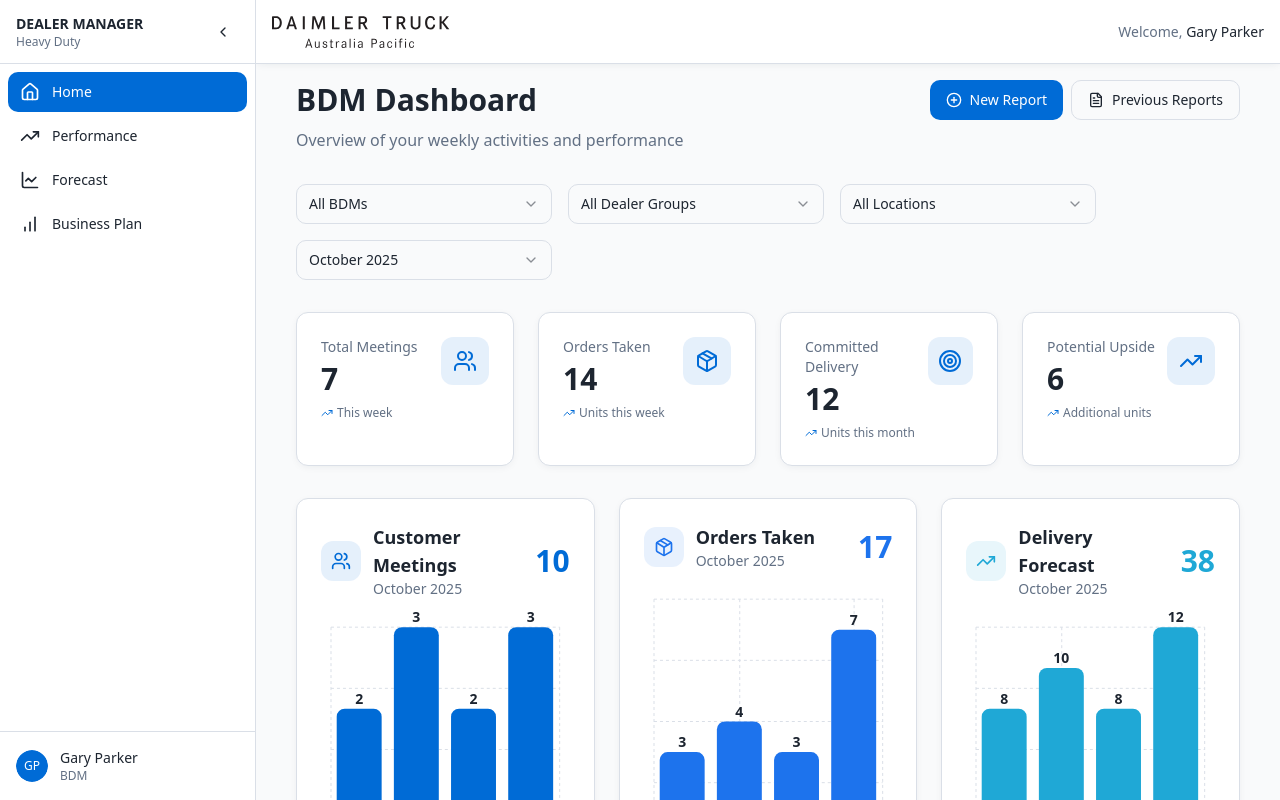
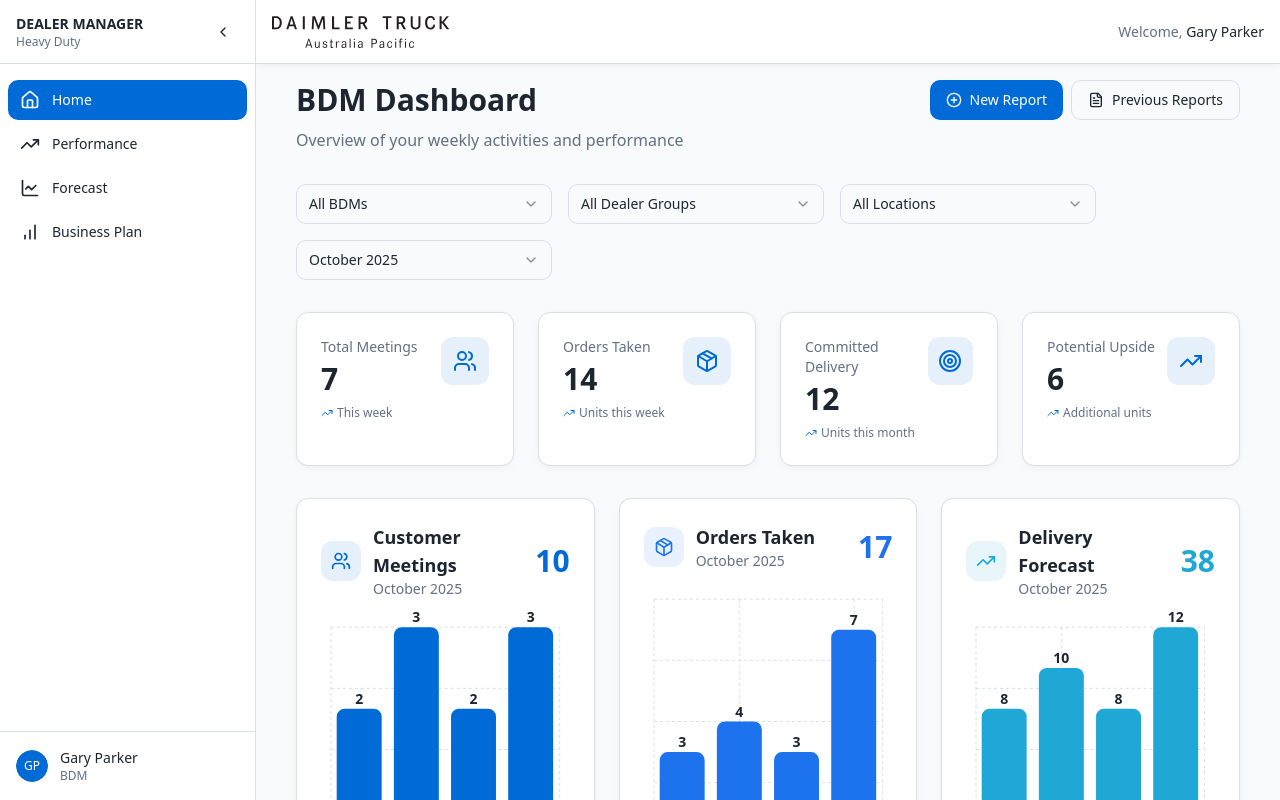
Before and after one commit to thegrowthpeople/dealer360test, a React (Vite) app: page / in a window 1280 px wide. Shown: the top 800 px of the page. Built offline with nearby package versions, Linux system fonts and the light colour scheme; the HTML template or start-up script is replaced by a standard one.

Commit message:
Adjust menu item spacing
Adjusted the top padding of the navigation menu in `SimpleSidebar.tsx` to align the menu items with the page header title.

```diff
--- a/src/components/SimpleSidebar.tsx
+++ b/src/components/SimpleSidebar.tsx
@@ -53,7 +53,7 @@ export function SimpleSidebar({ isCollapsed, onToggle }: SimpleSidebarProps) {
       </div>
 
       {/* Menu Items */}
-      <nav className="flex-1 p-2 space-y-1">
+      <nav className="flex-1 p-2 pt-4 space-y-1">
         {menuItems.map((item) => {
           const Icon = item.icon;
           const active = isActive(item.path);
```
